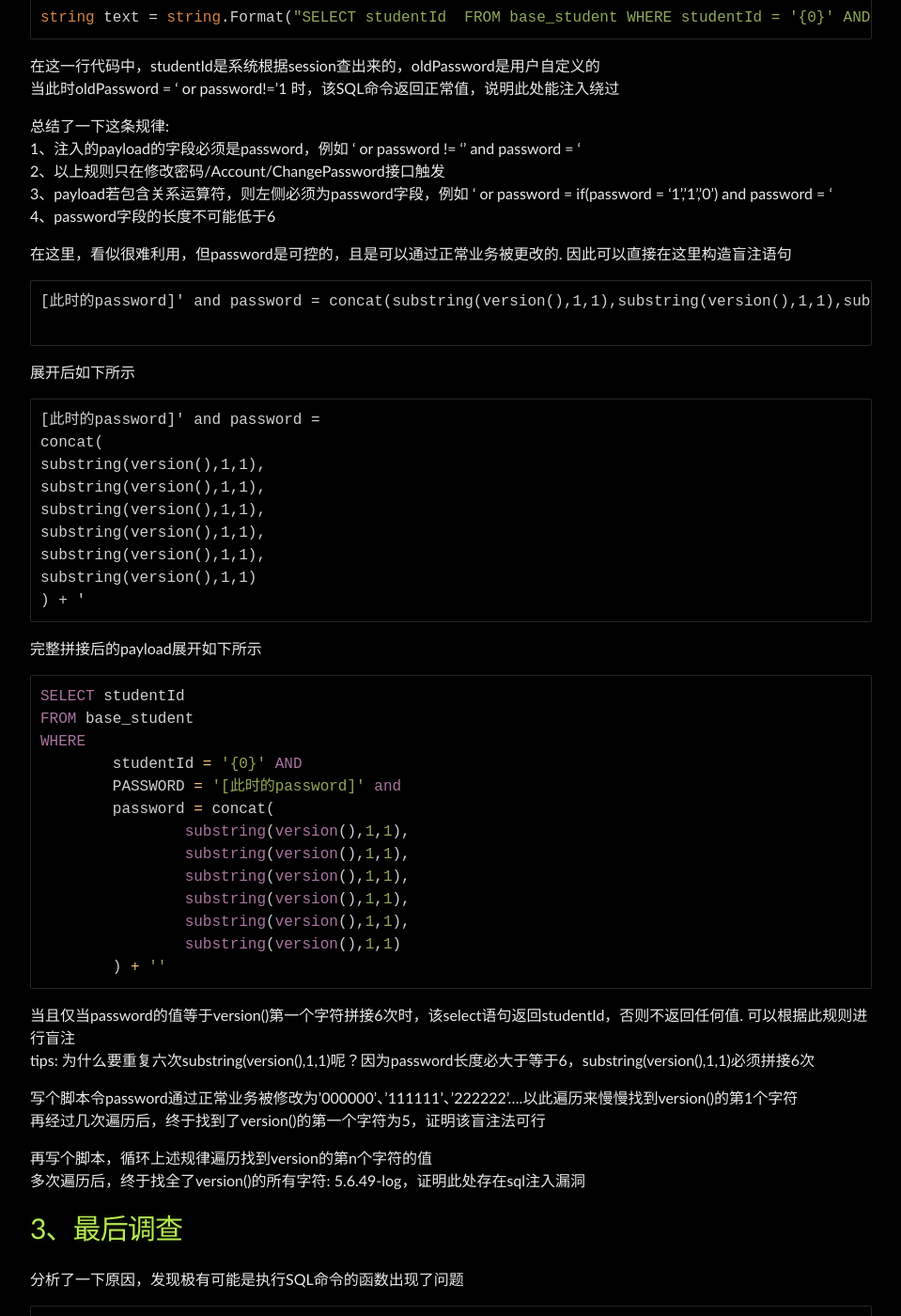
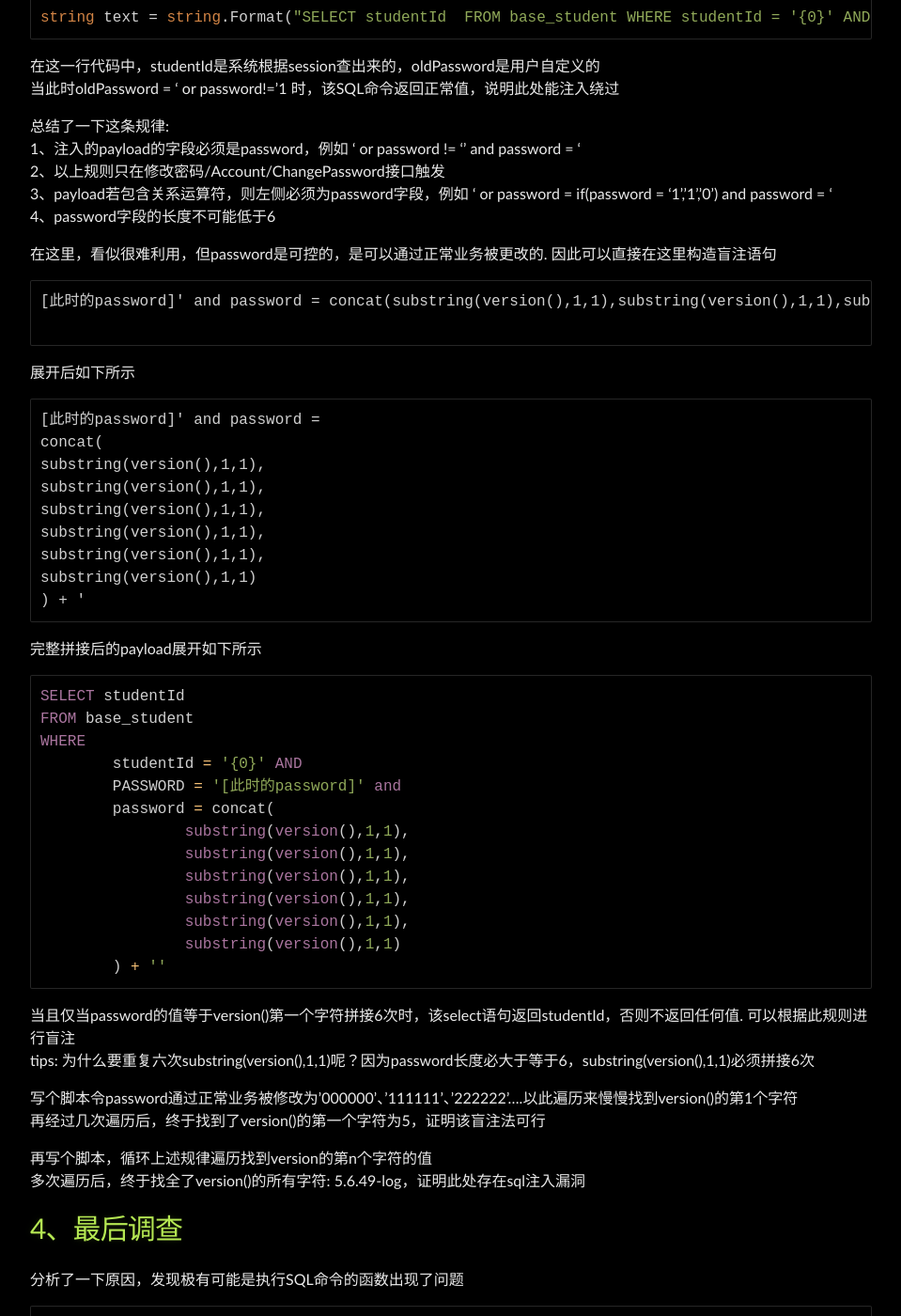
Before and after one commit to Leeyangee/leeyangee.github.io, a Jekyll site: the page built from _posts/2023-10-19-SRC实战 代码审计C#.Net 绕过未知规则构造盲注从信息泄露到SQL注入.md, in a window 1280 px wide and 1400 px high, scrolled down 5149 px. Shown: the whole window at 94% size, without its empty margins (160-1119 px from the left). Built offline with Jekyll 4.4.1, drawn with Linux system fonts in a browser that asks for light colours.

Commit message:
Update 2023-10-19-SRC实战 代码审计C#.Net 绕过未知规则构造盲注从信息泄露到SQL注入.md

````diff
--- a/_posts/2023-10-19-SRC实战 代码审计C#.Net 绕过未知规则构造盲注从信息泄露到SQL注入.md
+++ b/_posts/2023-10-19-SRC实战 代码审计C#.Net 绕过未知规则构造盲注从信息泄露到SQL注入.md
@@ -156,7 +156,7 @@ string text = string.Format("SELECT studentId  FROM base_student WHERE studentId
 3、payload若包含关系运算符，则左侧必须为password字段，例如 ' or password = if(password = '1','1','0') and password = '
 4、password字段的长度不可能低于6
 
-在这里，看似很难利用，但password是可控的，且是可以通过正常业务被更改的. 因此可以直接在这里构造盲注语句
+在这里，看似很难利用，但password是可控的，是可以通过正常业务被更改的. 因此可以直接在这里构造盲注语句
 ```
 [此时的password]' and password = concat(substring(version(),1,1),substring(version(),1,1),substring(version(),1,1),substring(version(),1,1),substring(version(),1,1),substring(version(),1,1)) + '
 
@@ -198,7 +198,7 @@ tips: 为什么要重复六次substring(version(),1,1)呢？因为password长度
 再写个脚本，循环上述规律遍历找到version的第n个字符的值
 多次遍历后，终于找全了version()的所有字符: 5.6.49-log，证明此处存在sql注入漏洞
 
-# [](#header-1)3、最后调查
+# [](#header-1)4、最后调查
 
 分析了一下原因，发现极有可能是执行SQL命令的函数出现了问题
 ```c#
````
